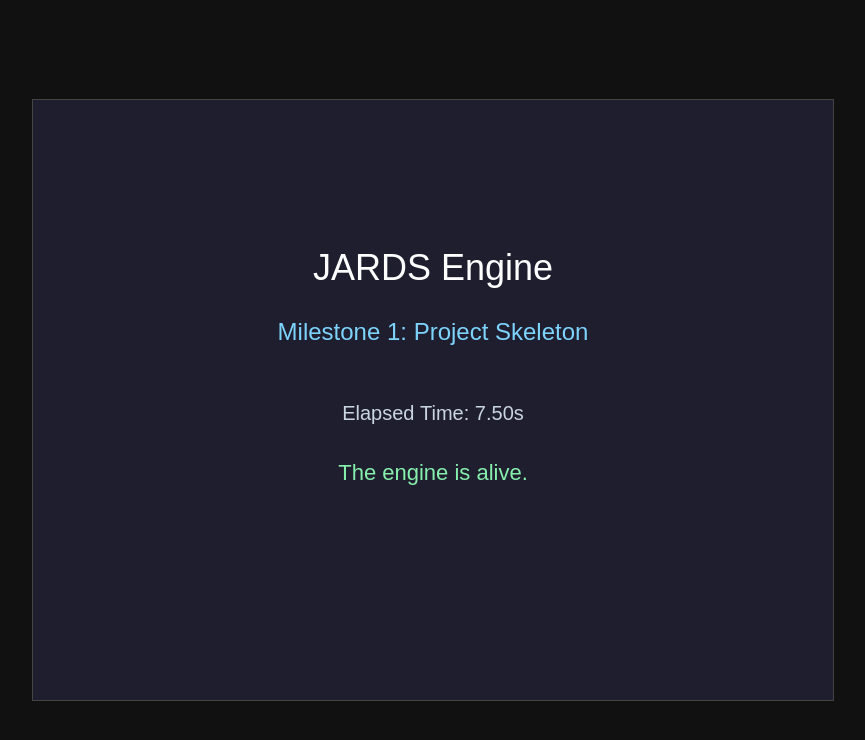
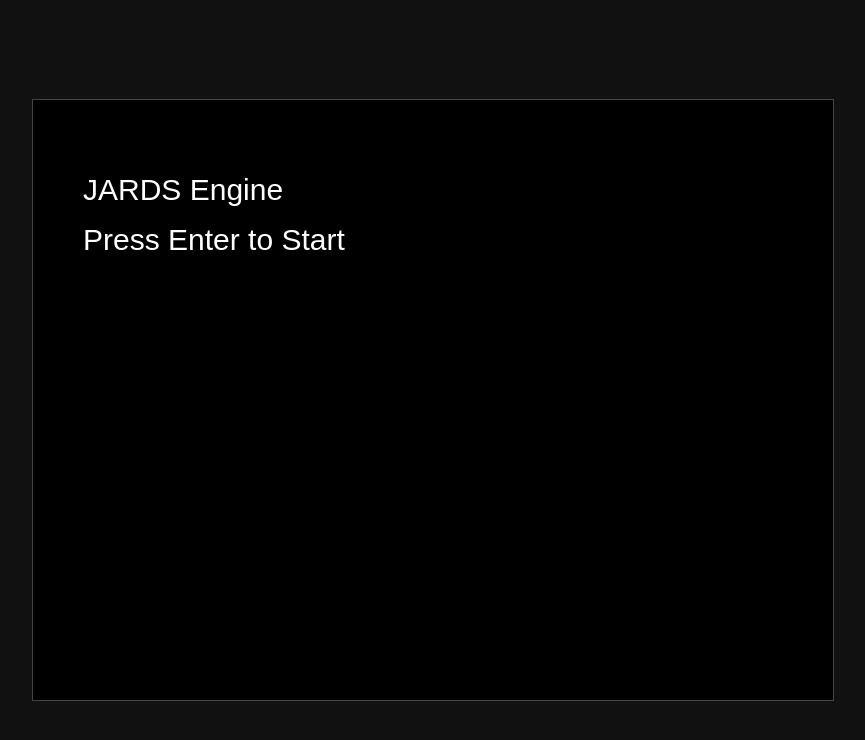
Before and after one commit to douglas-atkinson/jards-engine, a website built with Vite: page index.html in a window 1280 px wide. Shown: the whole page, without its empty margins (207-1072 px from the left). Built offline with nearby package versions, Linux system fonts and the light colour scheme.

Commit message:
feat(engine): introduce Engine class and scene system (Milestone 2)
- Refactored runtime loop into Engine class
- Added Scene base class with lifecycle methods (update, render, onEnter, onExit)
- Implemented TitleScene and PlayScene
- Enabled scene switching via Engine.setScene()
- Updated main.ts to bootstrap engine and initial scene
- Established foundation for scalable architecture
 Changes to be committed:
	new file:   docs/teaching/02-milestone-2-project-scene_system-engine_refactor
	modified:   index.html
	new file:   src/engine/Engine.ts
	modified:   src/main.ts
	new file:   src/scenes/PlayScene.ts
	new file:   src/scenes/Scene.ts
	new file:   src/scenes/TitleScene.ts

```diff
--- a/index.html
+++ b/index.html
@@ -28,7 +28,7 @@
   </style>
 </head>
 <body>
-<canvas id="gameCanvas"></canvas>
+<canvas id="gameCanvas" width="800" height="600"></canvas>
 <script type="module" src="/src/main.ts"></script>
 </body>
 </html>
--- /dev/null
+++ b/src/engine/Engine.ts
@@ -0,0 +1,57 @@
+import Scene from '../scenes/Scene';
+
+export default class Engine {
+    public readonly canvas: HTMLCanvasElement;
+    public readonly ctx: CanvasRenderingContext2D;
+    public readonly width: number;
+    public readonly height: number;
+
+    private lastTime: number = 0;
+    private isRunning: boolean = false;
+
+    public currentScene: Scene | null = null;
+
+    constructor(canvas: HTMLCanvasElement) {
+        const ctx = canvas.getContext('2d');
+
+        if (!ctx) {
+            throw new Error('Could not get 2D rendering context.');
+        }
+
+        this.canvas = canvas;
+        this.ctx = ctx;
+        this.width = canvas.width;
+        this.height = canvas.height;
+    }
+
+    public setScene(scene: Scene): void {
+        if (this.currentScene) {
+            this.currentScene.onExit();
+        }
+
+        this.currentScene = scene;
+        this.currentScene.onEnter();
+    }
+
+    public start(): void {
+        if (this.isRunning) {
+            return;
+        }
+
+        this.isRunning = true;
+        this.lastTime = performance.now();
+        requestAnimationFrame(this.gameLoop);
+    }
+
+    private gameLoop = (timestamp: number): void => {
+        const deltaTime = (timestamp - this.lastTime) / 1000;
+        this.lastTime = timestamp;
+
+        if (this.currentScene) {
+            this.currentScene.update(deltaTime);
+            this.currentScene.render(this.ctx);
+        }
+
+        requestAnimationFrame(this.gameLoop);
+    };
+}
--- a/src/main.ts
+++ b/src/main.ts
@@ -1,15 +1,19 @@
-import { Game } from "./engine/core/Game";
-import { BootScene } from "./games/whac-a-mole/scenes/BootScene";
+import Engine from './engine/Engine';
+import TitleScene from './scenes/TitleScene';
+import PlayScene from './scenes/PlayScene';
 
-function main(): void {
-    const game = new Game({
-        canvasId: "gameCanvas",
-        width: 800,
-        height: 600,
-        startingScene: new BootScene(),
-    });
+const canvas = document.querySelector('canvas') as HTMLCanvasElement | null;
 
-    game.start();
+if (!canvas) {
+    throw new Error('Canvas element not found.');
 }
 
-main();
+const engine = new Engine(canvas);
+const playScene = new PlayScene(engine);
+
+const titleScene = new TitleScene(engine, () => {
+    engine.setScene(playScene);
+});
+
+engine.setScene(titleScene);
+engine.start();
--- /dev/null
+++ b/src/scenes/PlayScene.ts
@@ -0,0 +1,27 @@
+import Scene from './Scene';
+import Engine from '../engine/Engine';
+
+export default class PlayScene extends Scene {
+    constructor(engine: Engine) {
+        super(engine);
+    }
+
+    public update(_deltaTime: number): void {}
+
+    public render(ctx: CanvasRenderingContext2D): void {
+        ctx.fillStyle = 'darkgreen';
+        ctx.fillRect(0, 0, this.engine.width, this.engine.height);
+
+        ctx.fillStyle = 'white';
+        ctx.font = '30px Arial';
+        ctx.fillText('Game Running...', 50, 100);
+    }
+
+    public onEnter(): void {
+        console.log('Entered PlayScene');
+    }
+
+    public onExit(): void {
+        console.log('Exited PlayScene');
+    }
+}
--- /dev/null
+++ b/src/scenes/Scene.ts
@@ -0,0 +1,16 @@
+import Engine from '../engine/Engine';
+
+export default abstract class Scene {
+    protected engine: Engine;
+
+    constructor(engine: Engine) {
+        this.engine = engine;
+    }
+
+    public abstract update(deltaTime: number): void;
+    public abstract render(ctx: CanvasRenderingContext2D): void;
+
+    public onEnter(): void {}
+
+    public onExit(): void {}
+}
--- /dev/null
+++ b/src/scenes/TitleScene.ts
@@ -0,0 +1,41 @@
+import Scene from './Scene';
+import Engine from '../engine/Engine';
+
+export default class TitleScene extends Scene {
+    private onStartRequested: () => void;
+    private handleKeyDown!: (event: KeyboardEvent) => void;
+
+    constructor(engine: Engine, onStartRequested: () => void) {
+        super(engine);
+        this.onStartRequested = onStartRequested;
+    }
+
+    public update(_deltaTime: number): void {}
+
+    public render(ctx: CanvasRenderingContext2D): void {
+        ctx.fillStyle = 'black';
+        ctx.fillRect(0, 0, this.engine.width, this.engine.height);
+
+        ctx.fillStyle = 'white';
+        ctx.font = '30px Arial';
+        ctx.fillText('JARDS Engine', 50, 100);
+        ctx.fillText('Press Enter to Start', 50, 150);
+    }
+
+    public onEnter(): void {
+        console.log('Entered TitleScene');
+
+        this.handleKeyDown = (event: KeyboardEvent): void => {
+            if (event.key === 'Enter') {
+                this.onStartRequested();
+            }
+        };
+
+        window.addEventListener('keydown', this.handleKeyDown);
+    }
+
+    public onExit(): void {
+        console.log('Exited TitleScene');
+        window.removeEventListener('keydown', this.handleKeyDown);
+    }
+}
```
Also changed, not shown: 1 other file.
